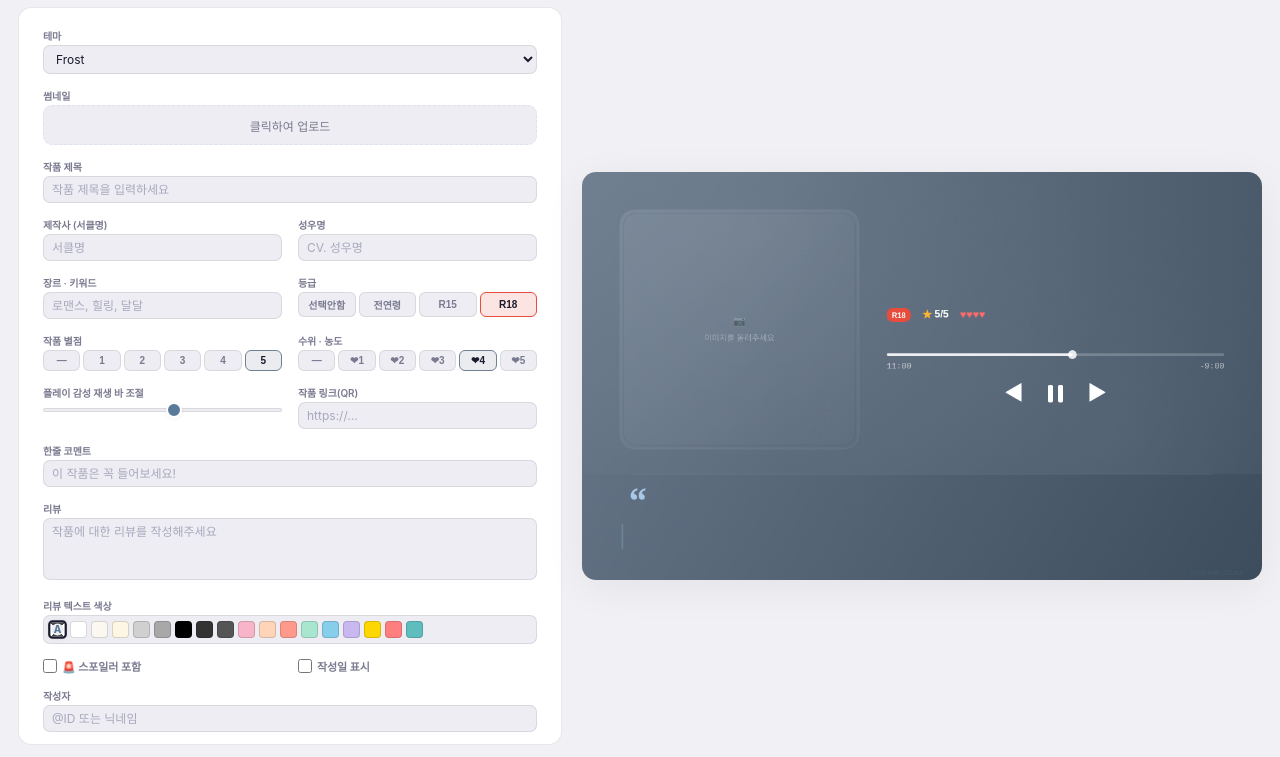
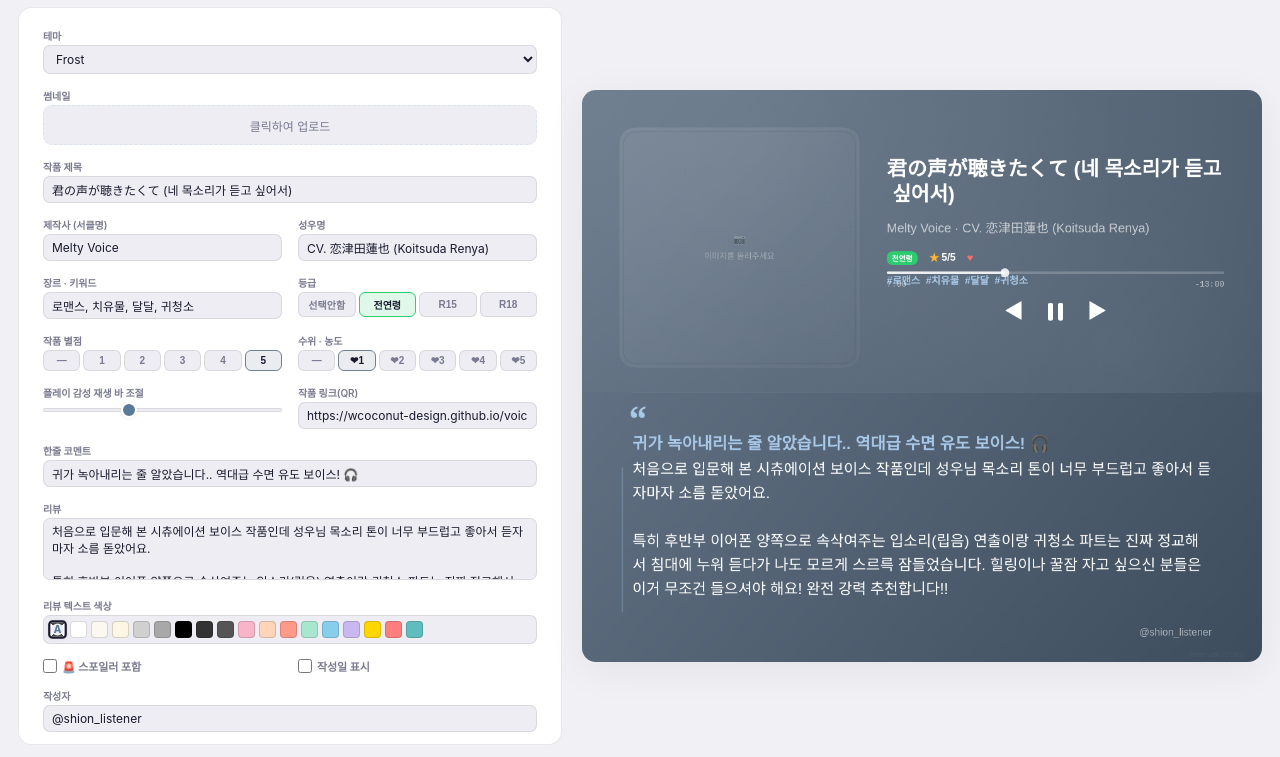
Before and after one commit to wcoconut-design/voice-reviewcard, a plain HTML site: page card260526.html in a window 1280 px wide. Shown: the part 43-800 px from the top of the page. Drawn offline with nearby package versions, Linux system fonts and the light colour scheme; a web font is replaced by a local one.

Commit message:
Update card260526.html

```diff
--- a/card260526.html
+++ b/card260526.html
@@ -45,18 +45,22 @@ body{background:var(--bg);font-family:'Pretendard',-apple-system,sans-serif;colo
 .pv-full canvas{max-width:100%;max-height:calc(100vh - 100px);border-radius:14px;box-shadow:0 14px 50px var(--shadow);display:block;transform:translateY(8px);transition:transform .25s ease}
 .pv-full.open canvas{transform:translateY(0)}
 .pv-full-close{width:36px;height:36px;border-radius:50%;border:none;background:var(--surface);color:var(--text);font-size:16px;cursor:pointer;display:flex;align-items:center;justify-content:center;align-self:flex-end;box-shadow:0 4px 12px var(--shadow)}
-/* 에디터 내부 패딩 넓히기 */
-.editor{background:var(--surface);border-radius:14px;padding:20px 24px;border:1px solid var(--border);overflow-y:auto;transition:background .3s;min-height:0;display:flex;flex-direction:column}
+/* 에디터 내부 패딩 넓히기 에디터 박스 자체의 스크롤바 유연하게 대처 */
+.editor{background:var(--surface);border-radius:14px;padding:20px 24px;border:1px solid var(--border);overflow-y:auto;transition:background .3s;min-height:0;display:flex;flex-direction:column;scrollbar-width:thin}
 .editor::-webkit-scrollbar{width:6px}.editor::-webkit-scrollbar-track{background:transparent}.editor::-webkit-scrollbar-thumb{background-color:var(--scrollbar);border-radius:3px}
 
-/* [보정] 인풋 창들 사이의 상하좌우 간격도 패딩에 맞춰 은은하게 넓히기 */
-.editor-grid{display:grid;grid-template-columns:1fr 1fr;gap:14px 16px;flex:1}
+/* 인풋 창들 사이의 상하좌우 간격도 패딩에 맞춰 넓히기 상하 여백에 맞춰 내부 그리드가 튀어나가지 않게 다듬기 */
+.editor-grid{display:grid;grid-template-columns:1fr 1fr;gap:14px 16px;flex:none}
 .editor-grid .full{grid-column:1/-1}
 
-/* [추가] 인풋 창(텍스트박스, 셀렉트박스 등) 클릭 시 포인트 컬러로 빛나는 효과 */
+/* 인풋 폼을 조금 더 시원하고 트렌디하게 변경 */
+input[type=text],select,textarea{width:100%;background:var(--input);border:1px solid var(--border);border-radius:8px;padding:7px 10px;font-size:12px;color:var(--text);font-family:inherit;outline:none;transition:all .2s ease}
+textarea{resize:none;line-height:1.5}::placeholder{color:var(--muted)}
+
+/* 클릭 시 부드럽고 은은한 네온 효과 */
 input[type=text]:focus, select:focus, textarea:focus {
   border-color: var(--accent) !important;
-  box-shadow: 0 0 0 3px rgba(168, 200, 232, 0.25);
+  box-shadow: 0 0 0 3px rgba(168, 200, 232, 0.2);
   background: var(--input);
 }
 
@@ -1114,7 +1118,7 @@ function resetAll(){
   rebuildSelectors();updateAll();
 }
 
-// [수정] 파일 맨 하단 구동 프로세스 정리 (무한 루프 방지 및 실시간 싱크 안정화)
+// 파일 맨 하단 구동 프로세스 정리 (무한 루프 방지 및 실시간 싱크 안정화)
 ["themeSelect", "progressSlider", "chkSpoiler", "chkDate"].forEach(id => {
   const el = document.getElementById(id);
   if (el) {
@@ -1127,8 +1131,36 @@ function resetAll(){
   }
 });
 
+// 첫 방문자(저장된 글이 없는 사람)를 위한 감성 가득한 예시 더미 데이터 로드 함수
+function loadDefaultExample() {
+  document.getElementById("inTitle").value = "君の声が聴きたくて (네 목소리가 듣고 싶어서)";
+  document.getElementById("inCircle").value = "Melty Voice";
+  document.getElementById("inArtist").value = "CV. 恋津田蓮也 (Koitsuda Renya)";
+  document.getElementById("inGenre").value = "로맨스, 치유물, 달달, 귀청소";
+  document.getElementById("inQR").value = "https://wcoconut-design.github.io/voice-reviewcard/";
+  document.getElementById("inHeadline").value = "귀가 녹아내리는 줄 알았습니다.. 역대급 수면 유도 보이스! 🎧";
+  document.getElementById("inReview").value = "처음으로 입문해 본 시츄에이션 보이스 작품인데 성우님 목소리 톤이 너무 부드럽고 좋아서 듣자마자 소름 돋았어요.\n\n특히 후반부 이어폰 양쪽으로 속삭여주는 입소리(립음) 연출이랑 귀청소 파트는 진짜 정교해서 침대에 누워 듣다가 나도 모르게 스르륵 잠들었습니다. 힐링이나 꿀잠 자고 싶으신 분들은 이거 무조건 들으셔야 해요! 완전 강력 추천합니다!!";
+  document.getElementById("inReviewer").value = "@shion_listener";
+
+  // 첫 화면 카드 디자인 초기 싱크 상태 설정
+  state.themeKey = "frost";
+  state.starRating = "5/5";
+  state.eroRating = "❤ 1";
+  state.ageRating = "전연령";
+  state.progress = 0.35;
+  document.getElementById("progressSlider").value = 0.35;
+}
+
+// 1. 기존에 쓰던 임시 저장 데이터가 있는지 먼저 로드해와
 autoLoad();
+
+// 2. 만약 이전에 쓰던 글도 없고 + 지금 제목창도 완전히 비어있다면 (즉, 사이트 첫 접속이라면)
+if (!localStorage.getItem(SAVE_KEY) && !document.getElementById("inTitle").value) {
+  loadDefaultExample(); // 똑똑하게 예시 샘플 데이터를 화면에 챡 채워주기!
+}
+
+// 3. 나머지 인터페이스 초기화 구동
 rebuildSelectors();
 setLanguage(currentLang);
-autoSave();
+autoSave(); // 로드된 초기 샘플 상태를 안전하게 동기화 저장
 </script></body></html>
```
